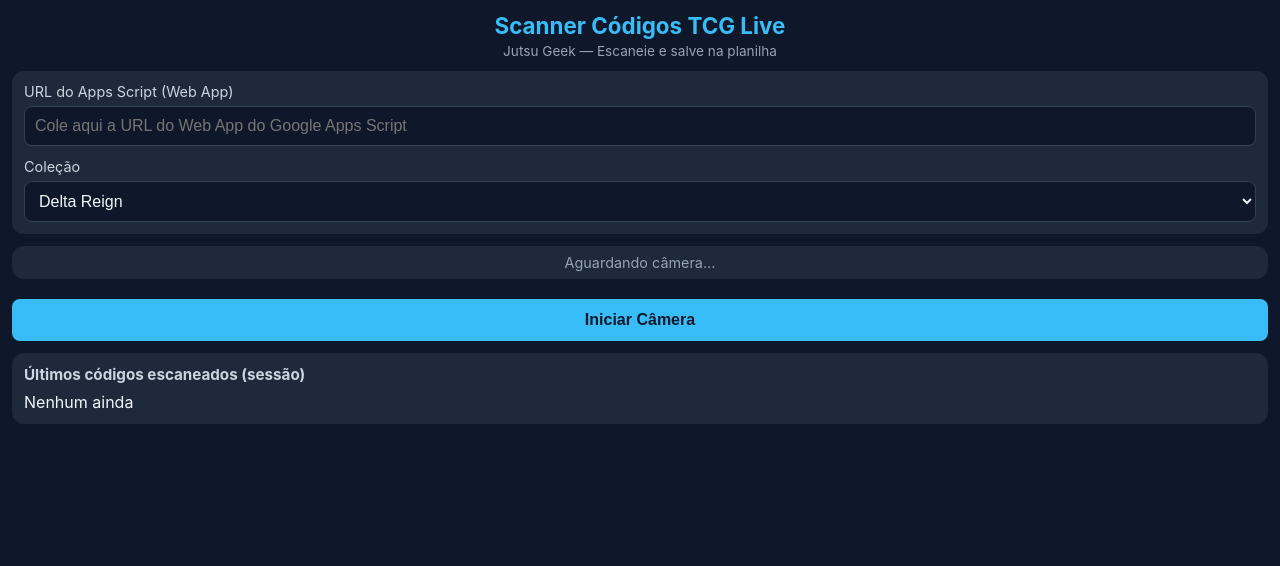
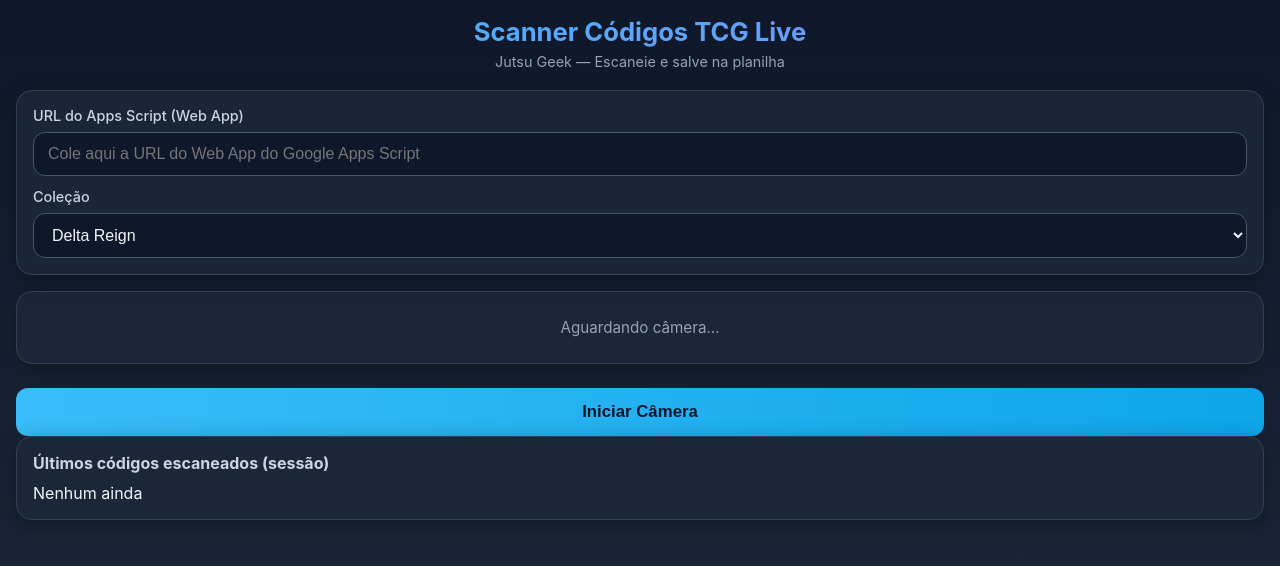
Before and after one commit to jutsugeek/pokemon-tcg-live-scanner, a plain HTML site: page index.html in a window 1280 px wide. Drawn offline with Linux system fonts and the light colour scheme.

Commit message:
Improve visual design for better app-like appearance

```diff
--- a/index.html
+++ b/index.html
@@ -11,25 +11,64 @@
   <script src="https://unpkg.com/html5-qrcode@2.3.8/html5-qrcode.min.js"></script>
   <style>
     * { box-sizing: border-box; margin: 0; padding: 0; }
-    body { font-family: -apple-system, BlinkMacSystemFont, 'Segoe UI', Roboto, sans-serif; background: #0f172a; color: #f1f5f9; min-height: 100vh; padding: 12px; }
-    .header { text-align: center; margin-bottom: 12px; }
-    .header h1 { font-size: 1.4rem; color: #38bdf8; }
-    .header p { font-size: 0.85rem; color: #94a3b8; margin-top: 4px; }
-    .config { background: #1e293b; border-radius: 12px; padding: 12px; margin-bottom: 12px; }
-    .config label { display: block; font-size: 0.9rem; margin-bottom: 6px; color: #cbd5e1; }
-    select, input[type="text"] { width: 100%; padding: 10px; border-radius: 8px; border: 1px solid #334155; background: #0f172a; color: #f1f5f9; font-size: 1rem; }
-    .scanner-container { background: #1e293b; border-radius: 12px; overflow: hidden; margin-bottom: 12px; }
-    #reader { width: 100%; }
-    .status { text-align: center; padding: 8px; font-size: 0.9rem; color: #94a3b8; }
-    .toast { position: fixed; top: 20px; left: 50%; transform: translateX(-50%); background: #22c55e; color: white; padding: 12px 20px; border-radius: 8px; font-weight: 600; z-index: 1000; opacity: 0; transition: opacity 0.3s; pointer-events: none; max-width: 90%; text-align: center; }
+    body {
+      font-family: -apple-system, BlinkMacSystemFont, 'Segoe UI', Roboto, sans-serif;
+      background: linear-gradient(180deg, #0f172a 0%, #1e293b 100%);
+      color: #f1f5f9;
+      min-height: 100vh;
+      padding: 16px;
+    }
+    .header { text-align: center; margin-bottom: 20px; }
+    .header h1 {
+      font-size: 1.6rem;
+      background: linear-gradient(90deg, #38bdf8, #818cf8);
+      -webkit-background-clip: text;
+      -webkit-text-fill-color: transparent;
+      font-weight: 700;
+    }
+    .header p { font-size: 0.9rem; color: #94a3b8; margin-top: 6px; }
+    .config, .scanner-container, .last-codes {
+      background: rgba(30, 41, 59, 0.8);
+      backdrop-filter: blur(10px);
+      border: 1px solid #334155;
+      border-radius: 16px;
+      padding: 16px;
+      margin-bottom: 16px;
+      box-shadow: 0 4px 20px rgba(0,0,0,0.3);
+    }
+    .config label { display: block; font-size: 0.9rem; margin-bottom: 8px; color: #cbd5e1; font-weight: 500; }
+    select, input[type="text"] {
+      width: 100%;
+      padding: 12px 14px;
+      border-radius: 12px;
+      border: 1px solid #475569;
+      background: #0f172a;
+      color: #f1f5f9;
+      font-size: 1rem;
+      outline: none;
+    }
+    select:focus, input:focus { border-color: #38bdf8; }
+    #reader { width: 100%; border-radius: 12px; overflow: hidden; }
+    .status { text-align: center; padding: 10px; font-size: 0.95rem; color: #94a3b8; }
+    .toast {
+      position: fixed; top: 24px; left: 50%; transform: translateX(-50%);
+      background: #22c55e; color: white; padding: 14px 24px; border-radius: 12px;
+      font-weight: 600; z-index: 1000; opacity: 0; transition: opacity 0.3s;
+      pointer-events: none; max-width: 90%; text-align: center;
+      box-shadow: 0 4px 15px rgba(0,0,0,0.4);
+    }
     .toast.show { opacity: 1; }
     .toast.error { background: #ef4444; }
-    .btn { width: 100%; padding: 12px; border: none; border-radius: 8px; font-size: 1rem; font-weight: 600; cursor: pointer; margin-top: 8px; }
-    .btn-primary { background: #38bdf8; color: #0f172a; }
+    .btn {
+      width: 100%; padding: 14px; border: none; border-radius: 12px;
+      font-size: 1.05rem; font-weight: 600; cursor: pointer; margin-top: 8px;
+      transition: transform 0.1s;
+    }
+    .btn:active { transform: scale(0.98); }
+    .btn-primary { background: linear-gradient(90deg, #38bdf8, #0ea5e9); color: #0f172a; }
     .btn-secondary { background: #334155; color: #f1f5f9; }
-    .last-codes { background: #1e293b; border-radius: 12px; padding: 12px; max-height: 200px; overflow-y: auto; }
-    .last-codes h3 { font-size: 0.95rem; margin-bottom: 8px; color: #cbd5e1; }
-    .code-item { font-size: 0.85rem; padding: 6px 0; border-bottom: 1px solid #334155; word-break: break-all; }
+    .last-codes h3 { font-size: 1rem; margin-bottom: 10px; color: #cbd5e1; }
+    .code-item { font-size: 0.9rem; padding: 8px 0; border-bottom: 1px solid #334155; word-break: break-all; }
     .code-item:last-child { border: none; }
     .hidden { display: none; }
   </style>
@@ -74,7 +113,7 @@
   </div>
   <button class="btn btn-primary" id="startBtn">Iniciar Câmera</button>
   <button class="btn btn-secondary hidden" id="stopBtn">Parar Câmera</button>
-  <div class="last-codes" style="margin-top:12px">
+  <div class="last-codes">
     <h3>Últimos códigos escaneados (sessão)</h3>
     <div id="lastCodesList">Nenhum ainda</div>
   </div>
```
